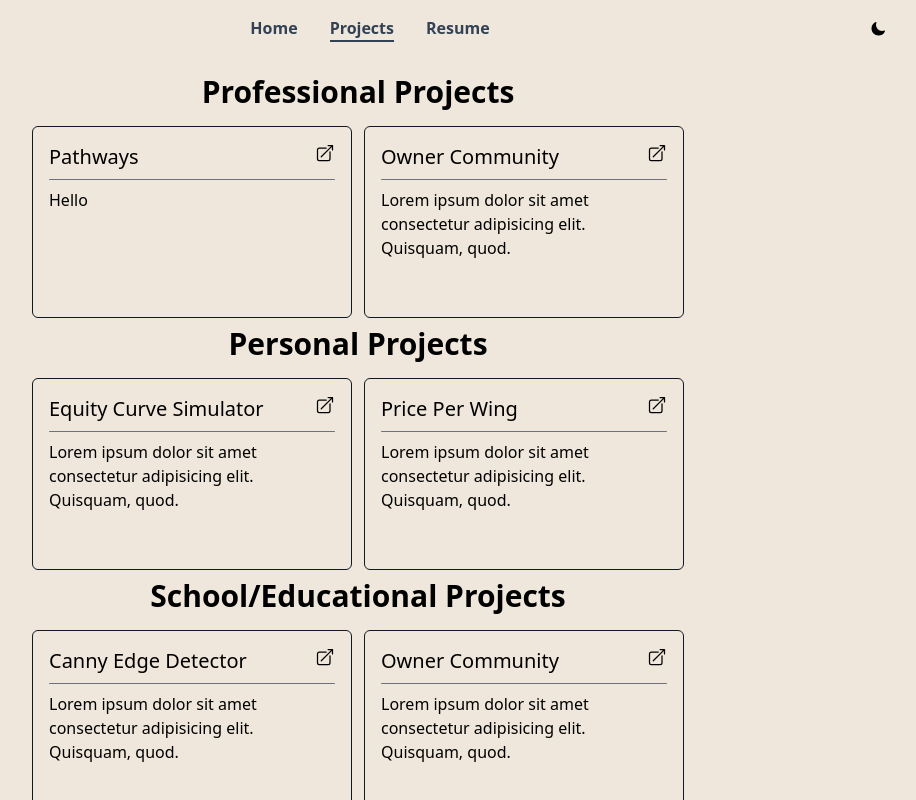
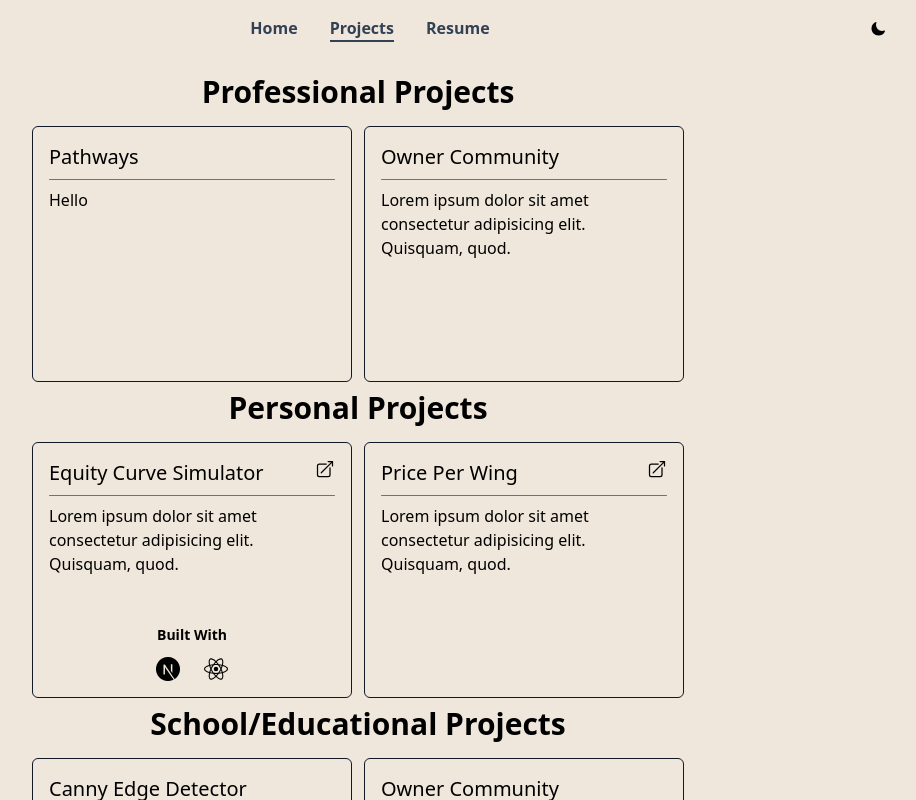
Before and after one commit to clsscrch/personal-site, a Next.js app: page /projects in a window 1280 px wide. Shown: the top 800 px of the page, without its empty margins (282-1198 px from the left). Built offline with nearby package versions, Linux system fonts and the light colour scheme.

Commit message:
Added card built with section

```diff
--- a/components/Card.tsx
+++ b/components/Card.tsx
@@ -1,22 +1,54 @@
 import { ArrowTopRightOnSquareIcon } from "@heroicons/react/24/solid"
+import Link from "next/link"
+import { IconType } from "react-icons/lib"
+import { SiNextdotjs } from "react-icons/si"
+import ToolTippedIcon from "./ToolTippedIcon"
 
 export interface CardProps {
     children: string,
-    title: string
+    title: string,
+    link?: string,
+    iconList?: IconListType[]
 }
 
-export default function Card({ title, children }: CardProps): JSX.Element {
+interface IconListType {
+    icon: JSX.Element,
+    tooltip?: string,
+}
+
+
+export default function Card({ title, link, iconList, children }: CardProps): JSX.Element {
     return (
-        <div className="rounded-md border w-60 sm:w-80 sm:h-48 p-4 border-gray-900">
+        <div className="rounded-md border w-60 sm:w-80 sm:h-64 p-4 border-gray-900 relative">
             <div className="flex justify-between pb-2">
                 <h1 className="text-xl">{title}</h1>
-                <ArrowTopRightOnSquareIcon className="h-5 w-5 cursor-pointer" />
+                {link ? <Link href={link} rel="noopener noreferrer" target="_blank"><ArrowTopRightOnSquareIcon className="h-5 w-5 cursor-pointer" /></Link> : <> </>}
+
             </div>
             <hr className="border-gray-500 rounded-sm " />
             <h2 className="text-md pt-2">
                 {children}
             </h2>
 
+            {iconList ?
+                <div className="flex items-center justify-center">
+                    <section className='flex flex-col justify-center items-center absolute bottom-4'>
+
+                        <p className='text-sm font-bold pb-3'>Built With</p>
+                        <ul className='flex items-center space-x-6'>
+                            {iconList.map((icon) => {
+                                return <ToolTippedIcon icon={icon.icon} tooltip={icon.tooltip} />
+                            })}
+
+
+                        </ul>
+
+                    </section>
+                </div>
+                :
+                <></>
+            }
+
 
         </div>
     )
--- a/pages/projects.tsx
+++ b/pages/projects.tsx
@@ -1,6 +1,7 @@
 import Card from "../components/Card";
 import Head from "next/head";
 import CardContainer from "../components/CardContainer";
+import { SiNextdotjs, SiReact } from "react-icons/si";
 
 export default function Projects() {
     return (
@@ -21,7 +22,7 @@ export default function Projects() {
                 </CardContainer>
 
                 <CardContainer title="Personal Projects">
-                    <Card title="Equity Curve Simulator" link="https://equity-curve-simulator.vercel.app/">
+                    <Card title="Equity Curve Simulator" link="https://equity-curve-simulator.vercel.app/" iconList={[{ icon: <SiNextdotjs />, tooltip: 'Next.js' }, { icon: <SiReact />, tooltip: 'React' }]}>
                         Lorem ipsum dolor sit amet consectetur adipisicing elit. Quisquam, quod.
                     </Card>
                     <Card title="Price Per Wing" link="https://priceperwing.vercel.app/">
```
